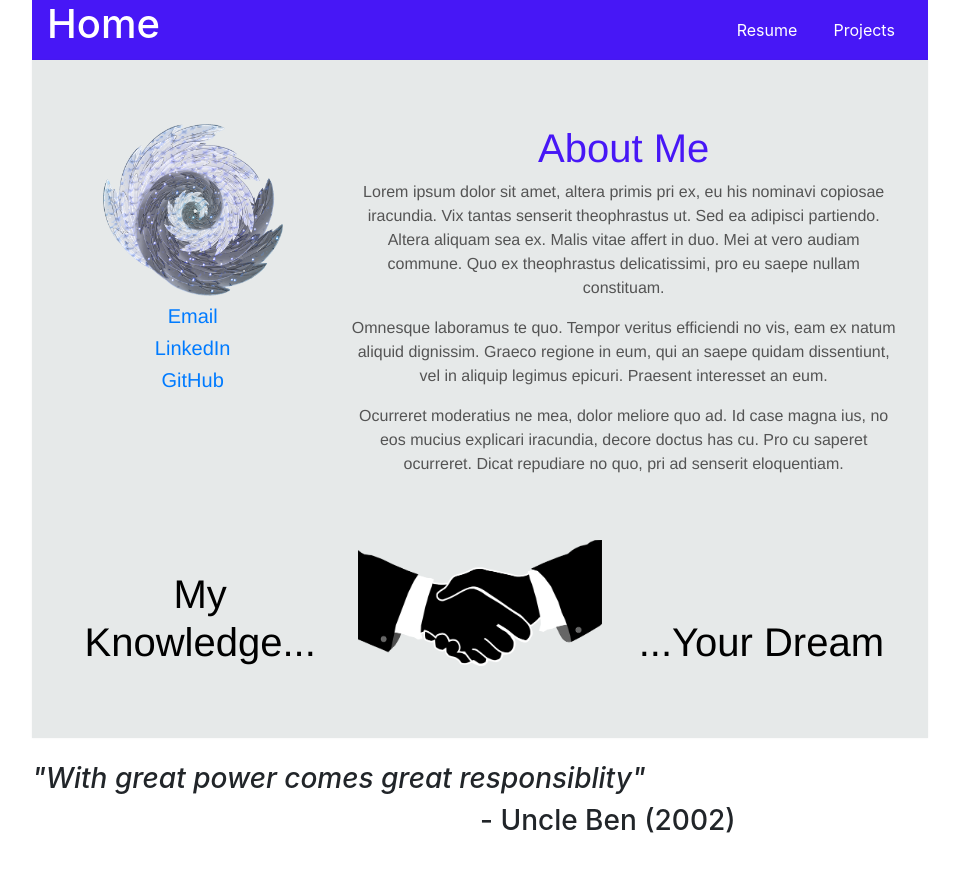
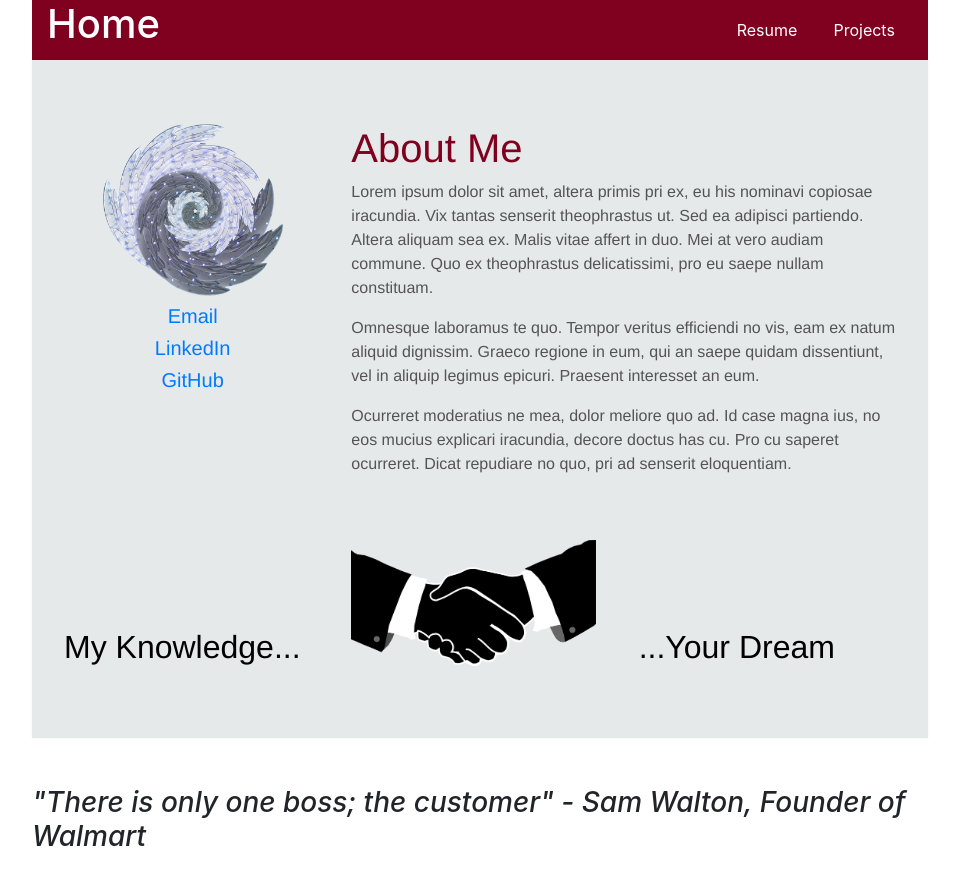
Before and after one commit to dsutton1080/Personal-Portfolio, a plain HTML site: page home.html in a window 1280 px wide. Shown: the whole page, without its empty margins (160-1119 px from the left). Before the commit the page ends 846 px from the top, so only its background shows below. Drawn offline with nearby package versions, Linux system fonts and the light colour scheme.

Commit message:
Updated entire website and changed theme

```diff
--- a/home.html
+++ b/home.html
@@ -33,10 +33,9 @@
 
                 <div class="col-sm-4">
                     <h1><img id="profilePic" src="pictures/profilePic.png" alt="Well thats awkward..."></h1>
-                    <h5 id="emailBlock"><a href="mailto:dsutton1080@gmail.com">Email</a></h5>
-                    <div id="block">dsutton1080@gmail.com</div>
-                    <h5><a id="emailBlock" href="https://www.linkedin.com/in/dsutton1080/">LinkedIn</a></h5>
-                    <h5><a href="https://github.com/dsutton1080">GitHub</a></h5>
+                    <h5 style="text-align: center;"><a href="mailto:dsutton1080@gmail.com">Email</a></h5>
+                    <h5 style="text-align: center;"><a href="https://www.linkedin.com/in/dsutton1080/">LinkedIn</a></h5>
+                    <h5 style="text-align: center;"><a href="https://github.com/dsutton1080">GitHub</a></h5>
                 </div>
 
                 <div class="col-sm-8">
@@ -52,17 +51,17 @@
 
             <div class="row">
 
-                <div class="col-sm-4">
-                    <h1 id="bodyHeaders">My Knowledge...</h1>
+                <div class="col-md-4">
+                    <br><h1 id="bodyHeaders">My Knowledge...</h1><br>
                 </div>
 
-                <div class="col-sm-4">
+                <div class="col-md-4">
                     <br><br>
                     <h1><img id="pics" src="pictures/handshake.png" alt="Well thats awkward..."></h1>
                 </div>
 
-                <div class="col-sm-4">
-                    <h1 id="bodyHeaders">...Your Dream</h1>
+                <div class="col-md-4">
+                    <br><h1 id="bodyHeaders">...Your Dream</h1><br>
                 </div>
 
             </div>
@@ -76,9 +75,8 @@
         </div>
     </body>
 
-    <footer>
-        <br><h3 id="quotes">"With great power comes great responsiblity" </h3>
-        <h3 style="margin-left: 50%">- Uncle Ben (2002) </h3>
-    </footer>
+    <footer><br>
+        <br><h3 id="quotes">"There is only one boss; the customer" - Sam Walton, Founder of Walmart</h3>
+    </footer><br>
 
 </html>
--- a/main.css
+++ b/main.css
@@ -1,6 +1,8 @@
 #menu {
-    background-color: #4717F6;
+    background-color: #800020;
     width: 100%;
+    margin-left: auto;
+    margin-right: auto;
 }
 
 #menuItems{
@@ -10,6 +12,12 @@
     text-decoration: none;
 }
 
+.center {
+    margin-left: auto;
+    margin-right: auto;
+    align-items: center;
+    align-content: center;
+}
 
 #body {
 
@@ -17,7 +25,6 @@
     box-shadow: 0 0 2px rgba(0, 0, 0, 0.06);
     color: #545454;
     font-family: "Helvetica Neue", Helvetica, Arial, sans-serif;
-    text-align: center;
     font-size: 16px;
     line-height: 1.5;
     margin: 0 auto;
@@ -35,28 +42,24 @@
     font-size: 1.5vw;
 }
 
-#emailBlock {
-  margin-left: 25%;
-  margin-right: 25%;
-}
-
-#emailBlock:hover + #block {
-  display: block;
-}
-
 #subtitles {
     font-style: italic;
     text-align: left;
 }
 
 #headers {
-    color: #4717F6;
+    color: #800020;
 }
 
 #bodyHeaders {
     color: black;
     position: absolute;
     bottom: 0;
+    text-align: center;
+    font-size: 2.5vw;
+    display: block;
+    margin-left: auto;
+    margin-right: auto;
 }
 
 #menuItems:hover {
@@ -70,7 +73,8 @@ a:link{
 
 footer {
     width: 70%;
-    margin: 0 auto;
+    margin-left: auto;
+    margin-right: auto;
 }
 
 ul li {
@@ -88,7 +92,10 @@ ul li {
 }
 
 #profilePic {
+    display: block;
     width: 70%;
+    margin-left: auto;
+    margin-right: auto;
 }
 
 #bodyContent {
@@ -98,7 +105,8 @@ ul li {
 table {
     border-collapse: collapse;
     width: 80%;
-    margin-left: 10%;
+    margin-left: auto;
+    margin-right: auto;
 }
 
 td {
--- a/projects.html
+++ b/projects.html
@@ -4,11 +4,12 @@
         <link rel="stylesheet" href="https://stackpath.bootstrapcdn.com/bootstrap/4.1.1/css/bootstrap.min.css" integrity="sha384-WskhaSGFgHYWDcbwN70/dfYBj47jz9qbsMId/iRN3ewGhXQFZCSftd1LZCfmhktB" crossorigin="anonymous">
         <link rel="stylesheet" href="main.css">
         <title>Personal Portfolio</title>
-        <link rel="icon" type="image/png" href="icon.png"/>
+        <link rel="icon" type="image/png" href="pictures/icon.png"/>
     </head>
+
     <body>
         <script src="main.js"></script>
-        <div id="menu" class="container-fluid" style="width: 80%">
+        <div id="menu" class="container-fluid" style="width: 70%">
             <div class="row">
                 <div class="col-sm-5">
                     <h1 id="whiteText">Projects</h1>
```
Also changed, not shown: resume.html (+5 -6 lines).
